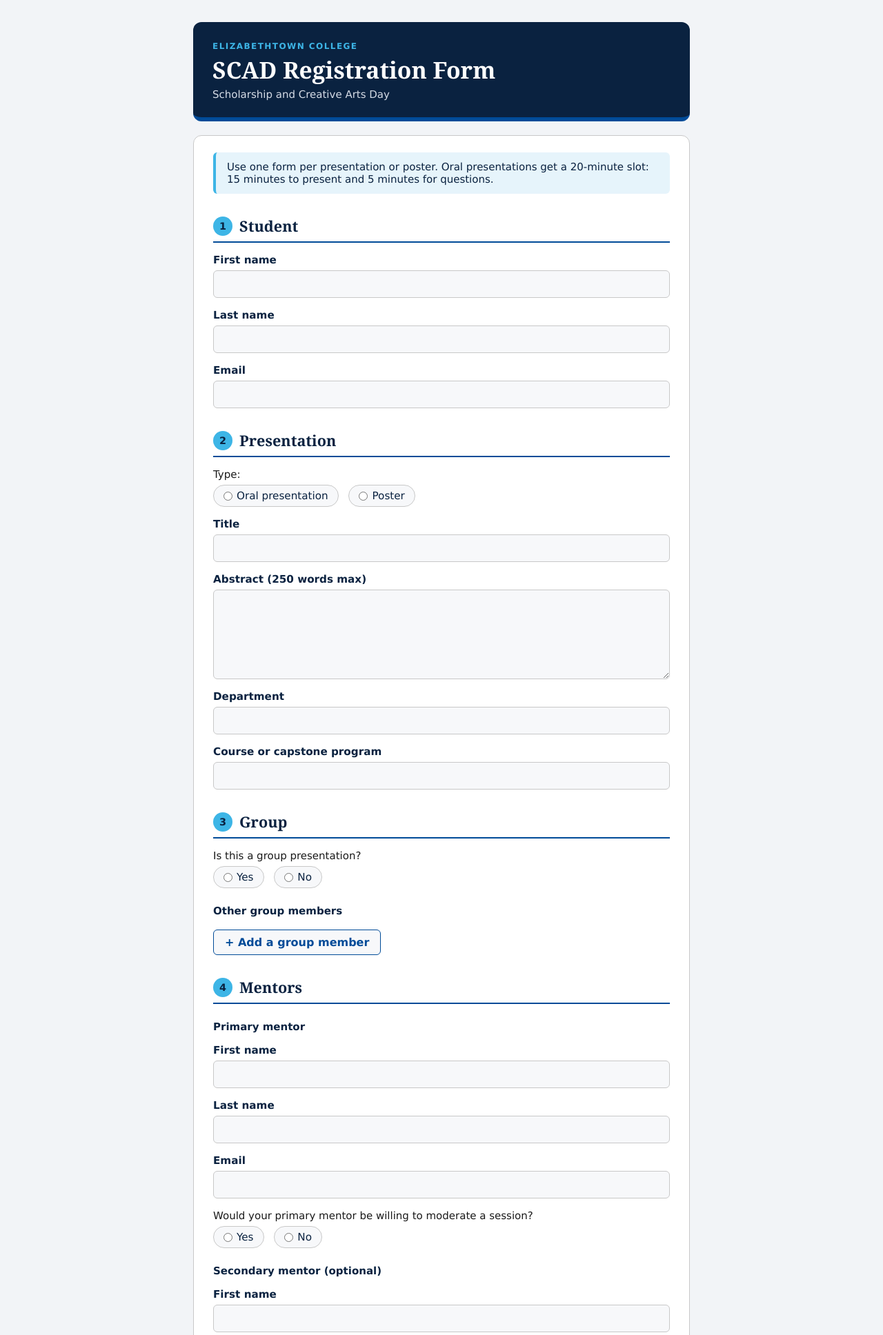
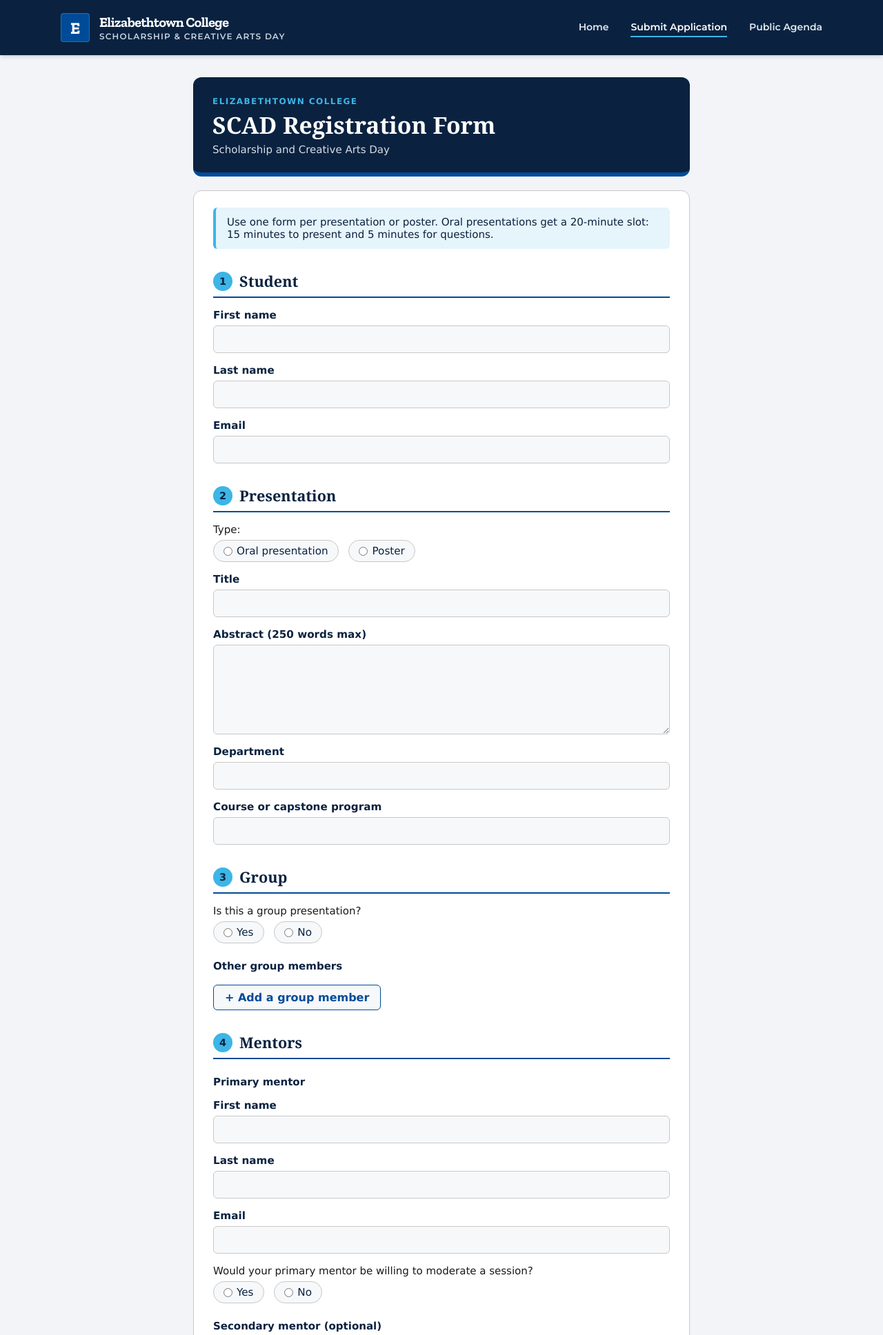
Before and after one commit to Etown-CS/26-27_scad_program, a Django app: page /register/ in a window 1280 px wide. Shown: the top 1936 px of the page at 69% size. Run offline with Django 5.2, Linux system fonts and the light colour scheme.

Commit message:
Add shared nav bar and white background to form page

```diff
--- /dev/null
+++ b/registration/static/registration/navbar.css
@@ -0,0 +1,110 @@
+/* Shared site header. Matches the homepage nav bar. */
+.site-header {
+  background-color: #0A2240;
+  color: #fff;
+  box-shadow: 0 4px 6px -1px rgba(0, 0, 0, 0.1), 0 2px 4px -2px rgba(0, 0, 0, 0.1);
+}
+
+.site-header__inner {
+  box-sizing: border-box;
+  max-width: 72rem;
+  height: 5rem;
+  margin: 0 auto;
+  padding: 0 1.5rem;
+  display: flex;
+  align-items: center;
+  justify-content: space-between;
+}
+
+/* "E" logo and college name */
+.site-brand {
+  display: flex;
+  align-items: center;
+  gap: 0.875rem;
+  color: inherit;
+  text-decoration: none;
+}
+
+.site-brand__logo {
+  width: 2.5rem;
+  height: 2.5rem;
+  display: flex;
+  align-items: center;
+  justify-content: center;
+  border-radius: 0.25rem;
+  border: 1px solid rgba(61, 181, 230, 0.4);
+  background-color: #004B98;
+  color: #fff;
+  font-family: "Zilla Slab", serif;
+  font-size: 1.5rem;
+  font-weight: 700;
+}
+
+.site-brand__text {
+  display: flex;
+  flex-direction: column;
+}
+
+.site-brand__name {
+  font-family: "Zilla Slab", serif;
+  font-size: 1.25rem;
+  font-weight: 700;
+  line-height: 1.25;
+  letter-spacing: -0.025em;
+  color: #fff;
+  transition: color 0.15s;
+}
+
+.site-brand:hover .site-brand__name {
+  color: #3DB5E6;
+}
+
+.site-brand__tagline {
+  font-family: "Montserrat", sans-serif;
+  font-size: 0.75rem;
+  font-weight: 600;
+  letter-spacing: 0.1em;
+  text-transform: uppercase;
+  color: #CBD5E1;
+}
+
+/* Nav links; the current page gets a light blue underline */
+.site-nav {
+  display: flex;
+  align-items: center;
+  gap: 2rem;
+}
+
+.site-nav__link {
+  padding: 0.25rem 0;
+  border-bottom: 2px solid transparent;
+  font-family: "Montserrat", sans-serif;
+  font-size: 0.875rem;
+  font-weight: 600;
+  color: #E2E8F0;
+  text-decoration: none;
+  transition: color 0.15s;
+}
+
+.site-nav__link:hover {
+  color: #3DB5E6;
+}
+
+.site-nav__link.is-active {
+  color: #fff;
+  border-bottom-color: #3DB5E6;
+}
+
+/* Stack the logo and links on phones */
+@media (max-width: 640px) {
+  .site-header__inner {
+    height: auto;
+    padding: 1rem;
+    flex-direction: column;
+    gap: 0.75rem;
+  }
+
+  .site-nav {
+    gap: 1.25rem;
+  }
+}
--- a/registration/static/registration/styles.css
+++ b/registration/static/registration/styles.css
@@ -28,6 +28,11 @@ body {
   font-size: 15px;
   background-color: var(--page-bg);
   color: var(--text);
+  margin: 0;
+}
+
+/* Main content area under the nav bar */
+.page {
   max-width: 720px;
   margin: 0 auto;
   padding: 32px 20px;
--- a/registration/templates/registration/index.html
+++ b/registration/templates/registration/index.html
@@ -5,9 +5,17 @@
   <meta charset="UTF-8">
   <meta name="viewport" content="width=device-width, initial-scale=1.0">
   <title>SCAD Registration</title>
+  <link rel="preconnect" href="https://fonts.googleapis.com">
+  <link rel="preconnect" href="https://fonts.gstatic.com" crossorigin>
+  <link href="https://fonts.googleapis.com/css2?family=Montserrat:wght@400;500;600;700&family=Zilla+Slab:wght@600;700&display=swap" rel="stylesheet">
+  <link rel="stylesheet" href="{% static 'registration/navbar.css' %}">
   <link rel="stylesheet" href="{% static 'registration/styles.css' %}">
 </head>
 <body>
+  {% include "registration/partials/navbar.html" with active="form" %}
+
+  <main class="page">
+
   <header class="banner">
     <p class="eyebrow">Elizabethtown College</p>
     <h1>SCAD Registration Form</h1>
@@ -73,6 +81,7 @@
     <label>Last name <input type="text" name="moderator_last_name"></label><br>
     <label>Email <input type="email" name="moderator_email"></label><br>
     <label>Your presentation's order in the panel (1 = first) <input type="number" name="panel_order" min="1"></label><br>
+
     <h2>Other</h2>
     <label>Additional comments<br>
       <textarea name="comments" rows="3" cols="60"></textarea>
@@ -80,6 +89,7 @@
 
     <button type="submit">Submit</button>
   </form>
+  </main>
 
   <script src="{% static 'registration/script.js' %}"></script>
 </body>
--- /dev/null
+++ b/registration/templates/registration/partials/navbar.html
@@ -0,0 +1,22 @@
+{% comment %}
+  Shared site header. Matches the homepage nav bar.
+  Pages include this file and pass "active" as home, form or agenda,
+  which underlines that link. See the top of index.html for an example.
+{% endcomment %}
+<header class="site-header">
+  <div class="site-header__inner">
+    <a href="{% url 'home' %}" class="site-brand">
+      <span class="site-brand__logo">E</span>
+      <span class="site-brand__text">
+        <span class="site-brand__name">Elizabethtown College</span>
+        <span class="site-brand__tagline">Scholarship &amp; Creative Arts Day</span>
+      </span>
+    </a>
+
+    <nav class="site-nav">
+      <a href="{% url 'home' %}" class="site-nav__link{% if active == 'home' %} is-active{% endif %}">Home</a>
+      <a href="{% url 'form' %}" class="site-nav__link{% if active == 'form' %} is-active{% endif %}">Submit Application</a>
+      <a href="#" class="site-nav__link{% if active == 'agenda' %} is-active{% endif %}">Public Agenda</a>
+    </nav>
+  </div>
+</header>
```
